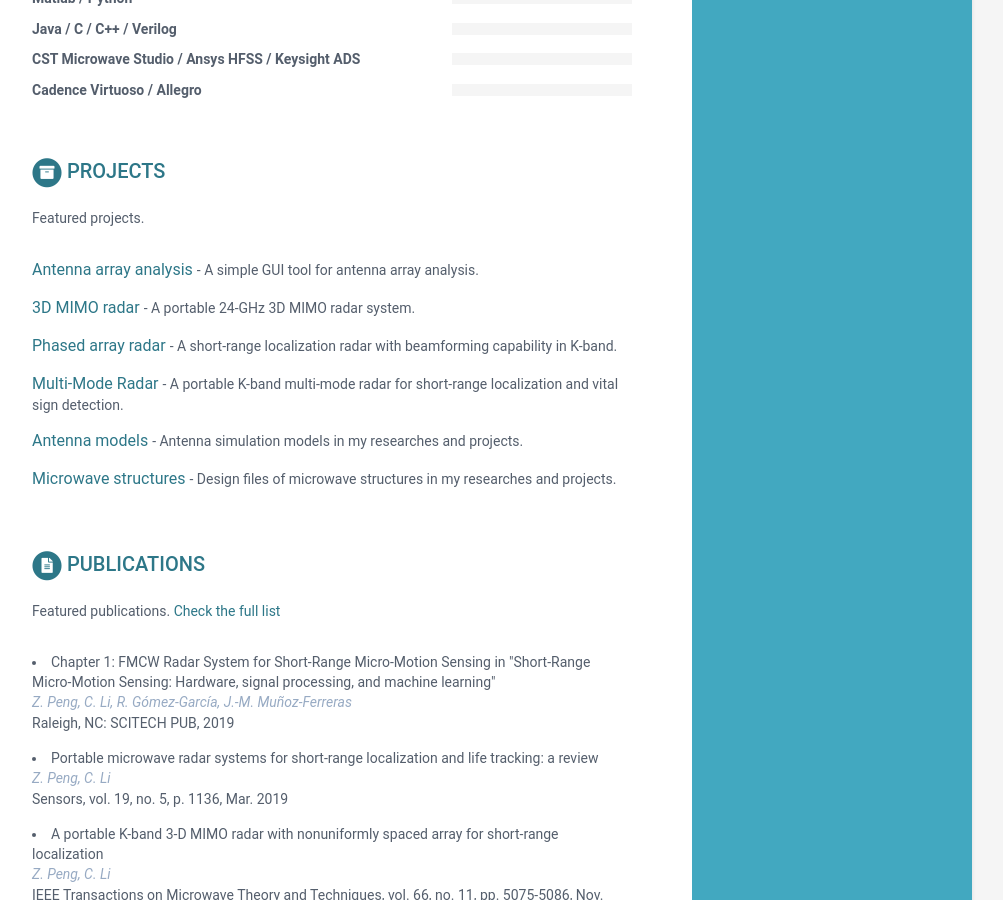
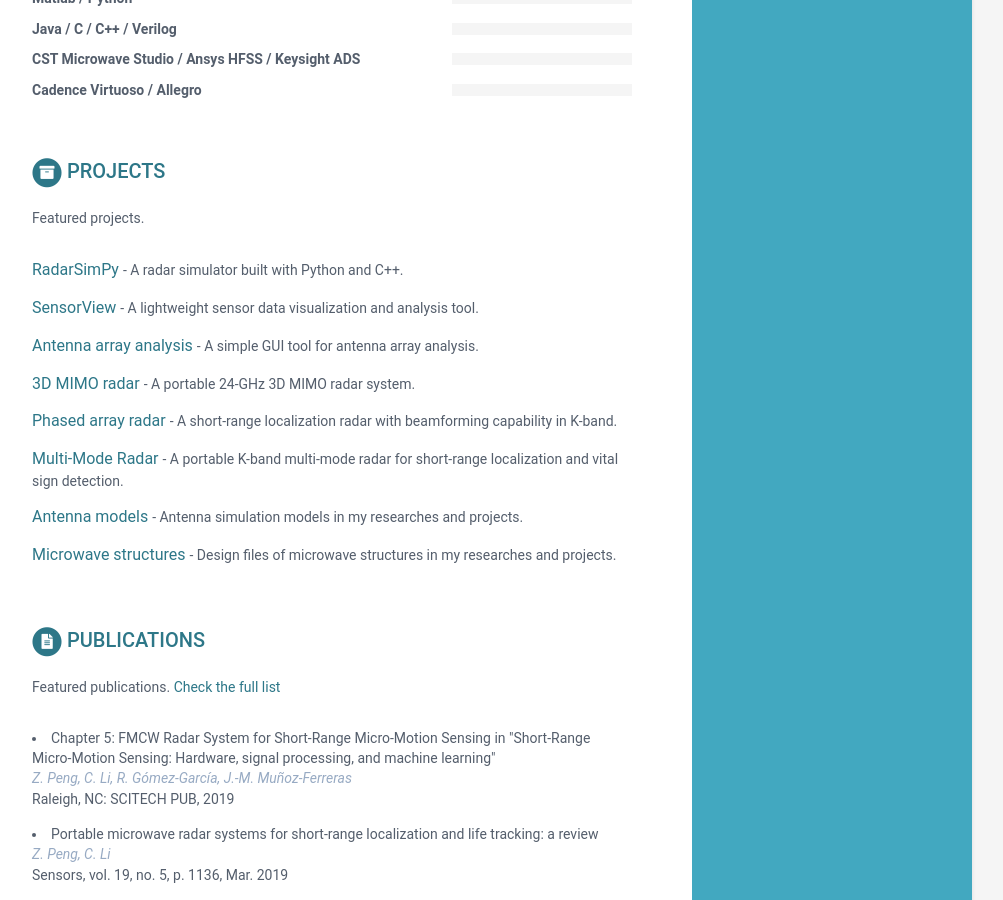
Before and after one commit to rookiepeng/zpeng-resume-cv, a Jekyll site: the page built from docs/index.html, in a window 1280 px wide and 900 px high, scrolled down 891 px. Shown: the whole window, without its empty margins (168-1171 px from the left). Built offline with Jekyll 4.4.1, drawn with Linux system fonts in a browser that asks for light colours; nearby versions of some CDN libraries; library files that are not in the unit come from our copies; some of the changed text lies outside the part shown.

Commit message:
update resume

```diff
--- a/docs/_data/data.yml
+++ b/docs/_data/data.yml
@@ -76,7 +76,7 @@ experiences:
           - Design and build next generation radar systems for active safety and autonomous vehicles
 
     - role: Guest Editor
-      time: Mar. 2019 - Present
+      time: Mar. 2019 - Jun. 2020
       company: MDPI Remote Sensing Journal
       details: |
           - Guest editor for <a href="https://www.mdpi.com/journal/remotesensing/special_issues/radar_lifeactivities" target="_blank" rel="nofollow">Remote Sensing journal special issue: Radar Remote Sensing on Life Activities</a>
@@ -110,6 +110,14 @@ projects:
       Featured projects.
 
     assignments:
+      - title: RadarSimPy
+        link: "https://zpeng.me/index.php/radarsimpy/"
+        tagline: "A radar simulator built with Python and C++."
+
+      - title: SensorView
+        link: "https://zpeng.me/index.php/sensorview/"
+        tagline: "A lightweight sensor data visualization and analysis tool."
+
       - title: Antenna array analysis
         link: "https://zpeng.me/index.php/antenna-array-analysis/"
         tagline: "A simple GUI tool for antenna array analysis."
@@ -140,7 +148,7 @@ publications:
       Featured publications. <a href="https://zpeng.me/index.php/publications/" target="_blank" rel="nofollow">Check the full list</a>
 
     papers:
-      - title: "Chapter 1: FMCW Radar System for Short-Range Micro-Motion Sensing in \"Short-Range Micro-Motion Sensing: Hardware, signal processing, and machine learning\""
+      - title: "Chapter 5: FMCW Radar System for Short-Range Micro-Motion Sensing in \"Short-Range Micro-Motion Sensing: Hardware, signal processing, and machine learning\""
         authors: Z. Peng, C. Li, R. Gómez-García, J.-M. Muñoz-Ferreras
         conference: "Raleigh, NC: SCITECH PUB, 2019"
 
```
